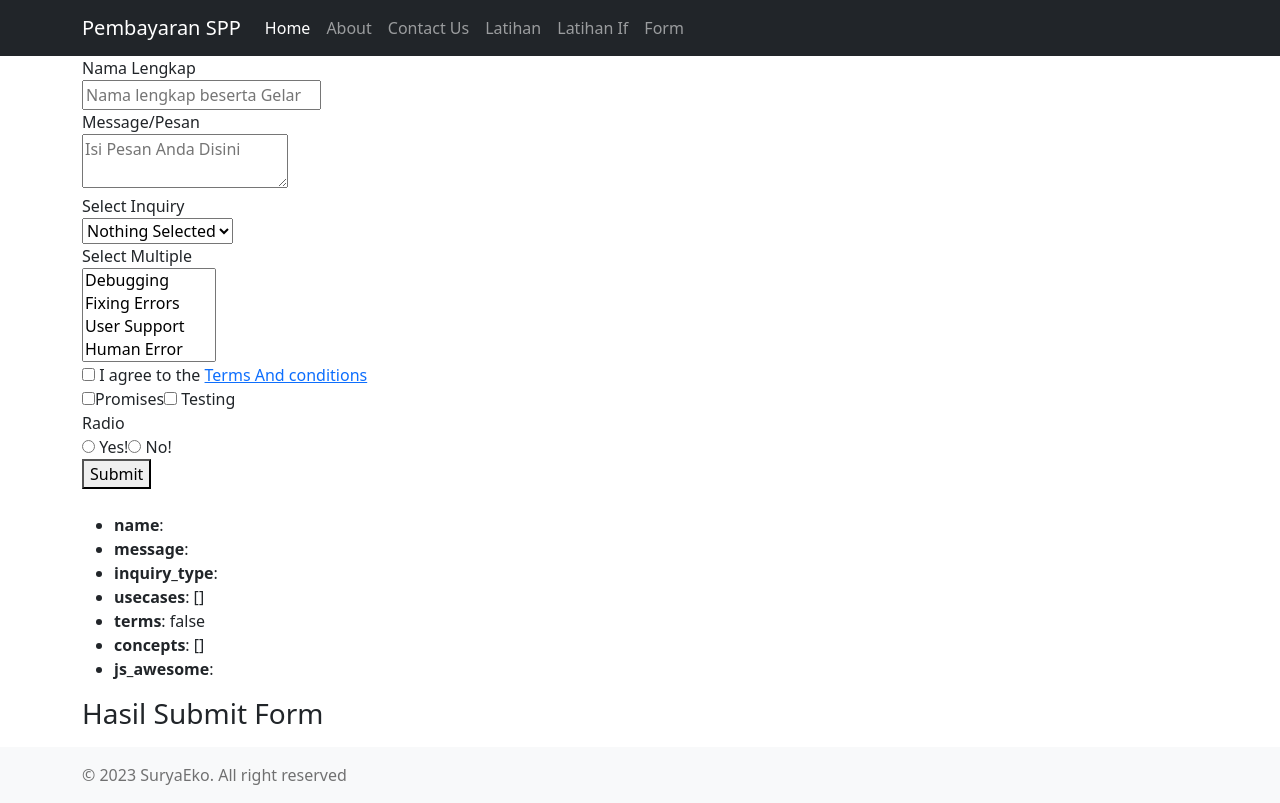
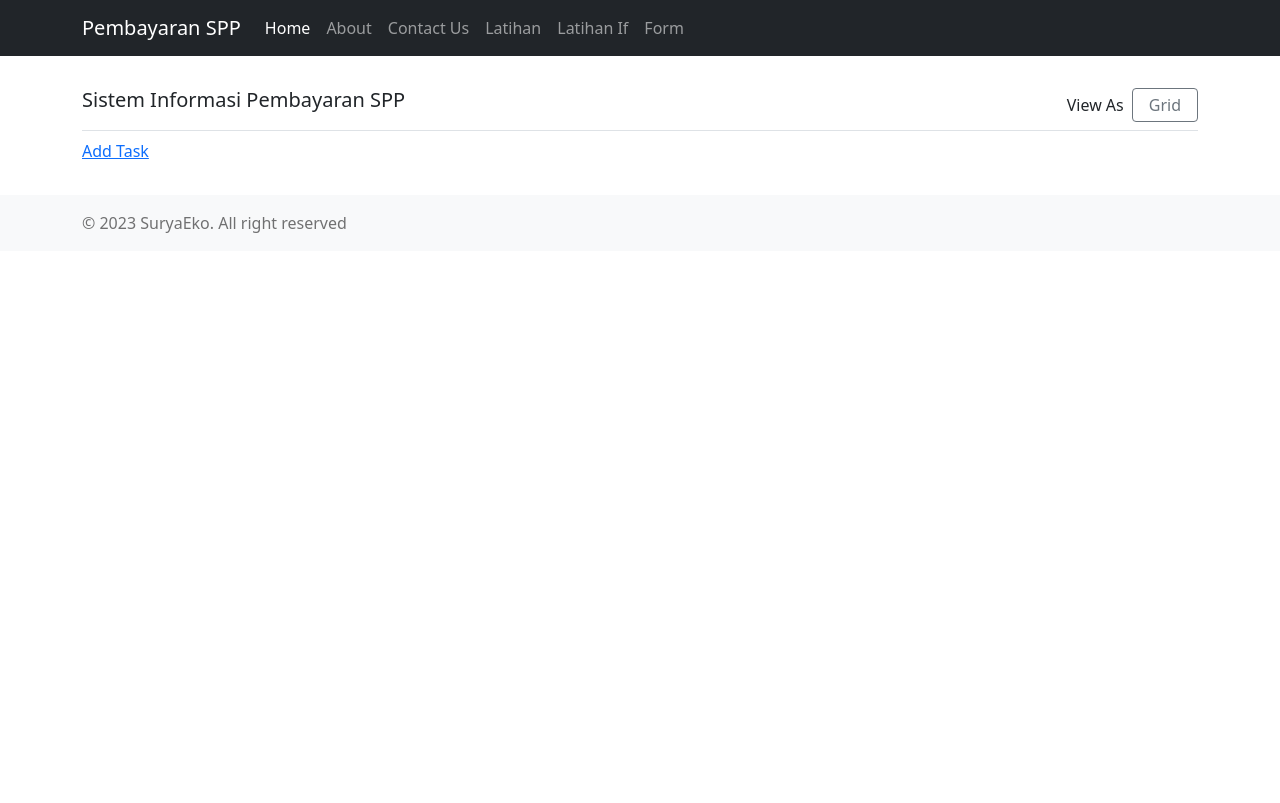
Before and after one commit to suryaekop/PembayaranSPP, a Nuxt app: page /form in a window 1280 px wide. Built offline with nearby package versions, Linux system fonts and the light colour scheme.

Commit message:
List Rendering

```diff
--- a/components/Card/CardItem.vue
+++ b/components/Card/CardItem.vue
@@ -1,39 +1,57 @@
 <template>
-    <div :class="['item-task d-flex align-items-start border-bottom pt-3 pb-4', isGrid ? 'col-12 col-md-6 col-lg-4' : 'col-12']">
-    <input id="task" v-model="localTask.isDone"  type="checkbox"  name="status"  class="me-2 mt-2" :checked="form.isDone" >
-    <div :class="['d-flex flex-column', form.isDone ? 'text-decoration-line-through fst-italic' : '']">
-        <div class="title-task mb-1">{{ form.nis }}</div>
-        <div class="description-task small text-muted">{{ form.nama }}</div>
-        <div class="description-task small text-muted">{{ form.kelas }}</div>
-        <div class="description-task small text-muted">{{ form.jenis_pembayaran }}</div>
-        <div class="description-task small text-muted">{{ form.alamat }}</div>
+    <div
+        :class="[
+        'item-task d-flex align-items-start border-bottom pt-3 pb-4',
+        isGrid ? 'col-12 col-md-6 col-lg-4' : 'col-12'
+        ]" >
+        <input
+            id="tasks"
+            v-model="localTask.isDone"
+            type="checkbox"
+            name="status"
+            class="me-2 mt-2"
+            :checked="task.isDone"
+        >
+        <div
+            :class="[
+            'd-flex flex-column',
+            task.isDone ? 'text-decoration-line-through fst-italic' : ''
+            ]">
+            <div class="title-task mb-1">
+                {{ task.title }}
+            </div>
+            <div class="description-task small text-muted">
+                {{ task.description }}
+            </div>
+            <input class="form-control form-control-sm" type="date">
+        </div>
     </div>
-        </div>
 </template>
 <script>
-    export default{
-        props : {
-            form :{
+    export default {
+        props: {
+            task: {
                 type: Object,
                 default() {
-                    return{}
+                    return {}
                 }
             },
             isGrid: {
-                type : Boolean,
+                type: Boolean,
                 required: true,
-                default : false
+                default: false
             }
         },
-        computed : {
-            localTask:{
-                get(){
-                    return this.form
+        computed: {
+            localTask: {
+                get() {
+                    return this.task
                 },
-                set(newValue){
-                    this.$emit('update:form', newValue)
+                set(newValue) {
+                    this.$emit('update:task', newValue)
+                },
             },
         },
+
     }
-}
 </script>
--- /dev/null
+++ b/components/Card/CardItem1.vue
@@ -0,0 +1,39 @@
+<template>
+    <div :class="['item-task d-flex align-items-start border-bottom pt-3 pb-4', isGrid ? 'col-12 col-md-6 col-lg-4' : 'col-12']">
+    <input id="task" v-model="localTask.isDone"  type="checkbox"  name="status"  class="me-2 mt-2" :checked="form.isDone" >
+    <div :class="['d-flex flex-column', form.isDone ? 'text-decoration-line-through fst-italic' : '']">
+        <div class="title-task mb-1">{{ form.nis }}</div>
+        <div class="description-task small text-muted">{{ form.nama }}</div>
+        <div class="description-task small text-muted">{{ form.kelas }}</div>
+        <div class="description-task small text-muted">{{ form.jenis_pembayaran }}</div>
+        <div class="description-task small text-muted">{{ form.alamat }}</div>
+    </div>
+        </div>
+</template>
+<script>
+    export default{
+        props : {
+            form :{
+                type: Object,
+                default() {
+                    return{}
+                }
+            },
+            isGrid: {
+                type : Boolean,
+                required: true,
+                default : false
+            }
+        },
+        computed : {
+            localTask:{
+                get(){
+                    return this.form
+                },
+                set(newValue){
+                    this.$emit('update:form', newValue)
+            },
+        },
+    }
+}
+</script>
--- a/package.json
+++ b/package.json
@@ -16,6 +16,7 @@
     "@nuxtjs/axios": "^5.13.6",
     "@nuxtjs/pwa": "^3.3.5",
     "core-js": "^3.25.3",
+    "lodash": "^4.17.21",
     "nuxt": "^2.15.8",
     "vue": "^2.7.10",
     "vue-server-renderer": "^2.7.10",
--- a/pages/form.vue
+++ b/pages/form.vue
@@ -1,112 +1,127 @@
 <template>
+    <div class="py-4">
   <div class="container">
-    <section class="form">
-        <form v-on:submit.prevent="handleSubmit">
-        <div class="field">
-            <label class="label">Nama Lengkap</label>
-            <div class="control">
-                <input v-model="form.name" class="input" type="text" placeholder="Nama lengkap beserta Gelar">
+  <div class="title border-bottom d-flex align-item-center justify-content-between py-2">
+  <h5>Sistem Informasi Pembayaran SPP</h5>
+  <div class="d-flex align-item-center ms-auto">
+    <div class="d-flex align-items-center justify-content-end w-100">
+    <span class="me-2">View As</span>
+    <button class="btn btn-outline-secondary py-1 px-3" @click="isGrid=!isGrid">{{ isGrid?'Grid':'List' }}</button>
     </div>
-            <label class="label">Message/Pesan</label>
-            <div class="control">
-                <textarea v-model="form.message" class="textarea" placeholder="Isi Pesan Anda Disini"></textarea>
   </div>
-            <label class="label">Select Inquiry</label>
-            <div class="control">
-                <select v-model="form.inquiry_type">
+</div>
+  <div class="list-task row">
+    <CardItem1 v-for="(daftarsiswa,s) in inputSiswa" :key="s" :form="daftarsiswa" :isGrid="isGrid" />
+  </div>
+  <form v-on:submit.prevent="simpanSiswa">
+  <div class="action py-2">
+    <a v-if="!isCreating" href="#" class="add-button"  @click="isCreating=!isCreating">Add Task</a>
+    <div v-else class="add-card">
+      <div class="card mb-2">
+        <div class="card-body d-flex flex-column p-0">
+          <label class="label">Nis</label>
+          <input v-model="form.nis" class="form-control border-0 mb-2" placeholder="nis" type="text">
+          <label class="label">Nama Siswa</label>
+          <input v-model="form.nama" class="form-control border-0 mb-2" placeholder="Nama Siswa" type="text">
+          <label class="label">Kelas</label>
+          <select v-model="form.kelas">
                   <option disabled value="">Nothing Selected</option>
-                    <option v-for="option in options.inquiry" :key="option.value">{{ option.text }}</option>
+                  <option v-for="option in opsi.daftar_kelas" :key="option.value">{{ option.text }}</option>
               </select>
-            </div>
-            <label class="label">Select Multiple</label>
-            <div class="control">
-                <select multiple v-model="form.usecases">
-                    <option>Debugging</option>
-                    <option>Fixing Errors</option>
-                    <option>User Support</option>
-                    <option>Human Error</option>
-                    <option>Technology Error</option>
-                </select>
-            </div>
-            <label class="checkbox">
-                <input v-model="form.terms" type="checkbox">
-                I agree to the <a href="#">Terms And conditions</a>
-            </label>
-            <div class="control">
-                <label class="checkbox">
-                    <input v-model="form.concepts" type="checkbox" value="promises">Promises
-                </label>
-                <label class="checkbox">
-                    <input v-model="form.concepts" type="checkbox" value="testing"> Testing
-                </label>
-            </div>
-            <label class="label">Radio</label>
-            <div class="control">
+          <label class="label">Jenis Pembayaran</label>
           <label class="radio">
-                    <input v-model="form.js_awesome" type="radio" value="Yes!"> Yes!
+            <input v-model="form.jenis_pembayaran" type="radio" value="Cash"> Cash
           </label>
           <label class="radio">
-                    <input v-model="form.js_awesome" type="radio" value="No!"> No!
+            <input v-model="form.jenis_pembayaran" type="radio" value="Transfer"> Transfer
           </label>
+          <label class="label">Alamat</label>
+          <textarea v-model="form.alamat" class="form-control border-0 small" placeholder="Alamat" rows="3"></textarea>
         </div>
-            <div class="control">
+      </div>
+      <div class="button-wrapper d-flex">
         <button class="button is-primary">Submit</button>
+        <button class="btn btn-outline-secondary" @click="isCreating=!isCreating">Cancel</button>
+      </div>
     </div>
   </div>
 </form>
-    </section>
-
-    <section class="content">
-        <br>
-        <ul>
-            <li v-for="(item,k) in form" :key="k">
-                <strong>{{ k }}</strong>: {{ item }}
-            </li>
-        </ul>
-    </section>
-    <div>
-        <h3>Hasil Submit Form </h3>
-        <ul>
-            <li v-for="item in inputanForm" :key="item">{{ form }}</li>
-        </ul>
   </div>
   </div>
 </template>
 <script>
-export default{
-    layout(context){
+import CardItem1 from "@/components/Card/CardItem1.vue"
+export default {
+layout (context) {
   return 'custom'
 },
+components : {
+  CardItem1
+},
 data(){
-        return {
+  return{
+    // untuk mencari data
+    searchQuery : '',
+    // untuk mengubah layout view
+    isGrid : true,
+    // status sebelum menambahkan task
+    isCreating: false,
+    // daftar task
+    pembayaran : '',
     form:{
-                name: '',
-                message:'',
-                inquiry_type:'',
-                usecases: [],
-                terms : false,
-                concepts : [],
-                js_awesome: '',
+      nis: '',
+      nama: '',
+      kelas:'',
+      jenis_pembayaran: '',
+      alamat: '',
     },
-        options:{
-        inquiry:[
-            {value:'feature', text:'Feature Request'},
-            {value:'bug', text:'Bug Report'},
-            {value:'support',text:'Support'}
+    opsi: {
+      daftar_kelas:[
+        {value:'XIRPL3', text:'XI Rekayasa Perangkat Lunak 3'},
+        {value:'XIAKT1', text:'XI Akutansi 1'},
+        {value:'XIDKV1', text:'XI Desain Komunikasi Visual 1'},
+        {value:'XIANM1', text:'XI Animasi 1'},
+        {value:'XIRPL2', text:'XI Rekayasa Perangkat Lunak 2'},
       ]
     },
-    inputanForm:[],
+    inputSiswa:[],
+  }
+},
+
+computed : {
+  resultQuery(){
+    if(this.searchQuery){
+      return this.students.filter((item) => {
+        return this.searchQuery
+        .toLowerCase()
+        .split(" ")
+        .every((v) => item.nama.toLowerCase().includes(v));
+      });
+    } else{
+      console.log(this.students);
+      return this.students
+    }
+  },
+  filteredStudents(){
+    if(!this.pembayaran){
+      return this.students;
+    }
+    return this.students.filter(student => !student.pembayaran.indexOf(this.pembayaran));
+
   }
 },
 methods:{
-        handleSubmit(){
-            // console.log(this.form)
-            const item = {
-                form: this.form
+  simpanSiswa(){
+    // const daftarsiswa = {
+    //   form: this.form
+    // }
+    this.inputSiswa.push(this.form)
   }
-            this.inputanForm.push(item)
-        }
-    }
+},
+
+
 
 }
 </script>
+<style>
+</style>
--- a/pages/index.vue
+++ b/pages/index.vue
@@ -1,134 +1,124 @@
 <template>
   <div class="py-4">
   <div class="container">
-    <div class="title border-bottom d-flex align-item-center justify-content-between py-2">
+  <div class="title border-bottom d-flex align-items-center justify-content-between py-2">
     <h5>Sistem Informasi Pembayaran SPP</h5>
-    <div class="d-flex align-item-center ms-auto">
-        <span class="me-2">Jenis Pembayaran</span>
-      <select v-model="pembayaran" class="form-control w-75" >
-      <option value="">All</option>
-      <option value="cash">Cash</option>
-      <option value="transfer">Transfer</option>
-      <option value="kredit">Kredit</option>
-      </select>
-      <div class="d-flex align-items-center justify-content-end w-100">
+    <div class="d-flex align-items-center ms-auto">
+      <button class="btn btn-outline-primary py-1 px-3 me-4" @click="shuffle">
+      Shuffle!
+      </button>
+      <input
+      type="text"
+      class="form-control"
+      placeholder="Search"
+      v-model="searchQuery"
+      >
+      <div class="d-flex align-item-center justify-content-end w-100">
       <span class="me-2">View As</span>
-      <button class="btn btn-outline-secondary py-1 px-3" @click="isGrid=!isGrid">{{ isGrid?'Grid':'List' }}</button>
+      <button
+      class="btn btn-outline-secondary py-1 px-3"
+      @click="isGrid=!isGrid" >
+      {{ isGrid ? 'Grid' : 'List' }}
+      </button>
     </div>
     </div>
   </div>
-    <div class="list-task row">
-      <CardItem v-for="(daftarsiswa,s) in inputSiswa" :key="s" :form="daftarsiswa" :isGrid="isGrid" />
-    </div>
-    <form v-on:submit.prevent="simpanSiswa">
+  <transition-group name="tasks" tag="div" class="list-task row">
+    <CardItem
+    v-for="task in resultQuery"
+    :key="task.id"
+    :task="task"
+    :isGrid="isGrid"
+    />
+  </transition-group>
   <div class="action py-2">
-      <a v-if="!isCreating" href="#" class="add-button"  @click="isCreating=!isCreating">Add Task</a>
+    <a
+      v-if="!isCreating" href="#" class="add-button"
+      @click="isCreating=!isCreating">Add Task</a>
     <div v-else class="add-card">
       <div class="card mb-2">
         <div class="card-body d-flex flex-column p-0">
-            <label class="label">Nis</label>
-            <input v-model="form.nis" class="form-control border-0 mb-2" placeholder="nis" type="text">
-            <label class="label">Nama Siswa</label>
-            <input v-model="form.nama" class="form-control border-0 mb-2" placeholder="Nama Siswa" type="text">
-            <label class="label">Kelas</label>
-            <select v-model="form.kelas">
-                    <option disabled value="">Nothing Selected</option>
-                    <option v-for="option in opsi.daftar_kelas" :key="option.value">{{ option.text }}</option>
-                </select>
-            <label class="label">Jenis Pembayaran</label>
-            <label class="radio">
-              <input v-model="form.jenis_pembayaran" type="radio" value="Cash"> Cash
-            </label>
-            <label class="radio">
-              <input v-model="form.jenis_pembayaran" type="radio" value="Transfer"> Transfer
-            </label>
-            <label class="label">Alamat</label>
-            <textarea v-model="form.alamat" class="form-control border-0 small" placeholder="Alamat" rows="3"></textarea>
+        <input class="form-control border-0 mb-2" placeholder="Title" type="text">
+        <textarea
+        class="form-control border-0 small" placeholder="Description"
+        rows="3"></textarea>
         </div>
       </div>
       <div class="button-wrapper d-flex">
-          <button class="button is-primary">Submit</button>
-          <button class="btn btn-outline-secondary" @click="isCreating=!isCreating">Cancel</button>
+        <button class="btn btn-primary me-2">Save</button>
+        <button
+        class="btn btn-outline-secondary"
+        @click="isCreating =!isCreating">Cancel</button>
       </div>
     </div>
   </div>
-  </form>
   </div>
   </div>
 </template>
 <script>
+import _ from 'lodash'
 import CardItem from "@/components/Card/CardItem.vue"
 export default {
   layout (context) {
     return 'custom'
   },
-  components : {
+  components: {
     CardItem
   },
-  data(){
-    return{
-      // untuk mencari data
-      searchQuery : '',
-      // untuk mengubah layout view
-      isGrid : true,
-      // status sebelum menambahkan task
+  data() {
+    return {
+      searchQuery: '',
+      // Tipe layout daftar task
+      isGrid: true,
+      // Status saat menambahkan task
       isCreating: false,
-      // daftar task
-      pembayaran : '',
-      form:{
-        nis: '',
-        nama: '',
-        kelas:'',
-        jenis_pembayaran: '',
-        alamat: '',
+      // Daftar task
+      tasks: [
+        {
+          id: 1,
+          title: 'Task 1',
+          description: 'ini deskripsi 1',
+          isDone: false,
         },
-      opsi: {
-        daftar_kelas:[
-          {value:'XIRPL3', text:'XI Rekayasa Perangkat Lunak 3'},
-          {value:'XIAKT1', text:'XI Akutansi 1'},
-          {value:'XIDKV1', text:'XI Desain Komunikasi Visual 1'},
-          {value:'XIANM1', text:'XI Animasi 1'},
-          {value:'XIRPL2', text:'XI Rekayasa Perangkat Lunak 2'},
+        {
+          id: 2,
+          title: 'Tugas 2',
+          description: 'ini deskripsi 2',
+          isDone: false,
+        },
+        {
+          id : 3,
+          title: 'Kerja 3',
+          description: 'ini deskripsi 3',
+          isDone: false,
+        },
       ]
-      },
-      inputSiswa:[],
     }
   },
-
-  computed : {
-    resultQuery(){
-      if(this.searchQuery){
-        return this.students.filter((item) => {
+  computed: {
+    resultQuery() {
+      if (this.searchQuery) {
+        return this.tasks.filter((item) => {
           return this.searchQuery
           .toLowerCase()
           .split(" ")
-          .every((v) => item.nama.toLowerCase().includes(v));
+          .every((v) => item.title.toLowerCase().includes(v));
         });
-      } else{
-        console.log(this.students);
-        return this.students
+      } else {
+        console.log(this.tasks)
+        return this.tasks
       }
-    },
-    filteredStudents(){
-      if(!this.pembayaran){
-        return this.students;
-      }
-      return this.students.filter(student => !student.pembayaran.indexOf(this.pembayaran));
-
     }
   },
   methods:{
-    simpanSiswa(){
-      // const daftarsiswa = {
-      //   form: this.form
-      // }
-      this.inputSiswa.push(this.form)
+    shuffle(){
+      this.tasks = _.shuffle(this.tasks)
     }
-  },
-
-
-
+  }
 }
 </script>
 <style>
+#app .tasks-move{
+  transition: .3s;
+}
 </style>
```
Also changed, not shown: nuxt.config.js (+9 -1 lines), 1 other file (tests, documents, lock files or other folders). Lines whose indentation alone changed are shown as unchanged.
